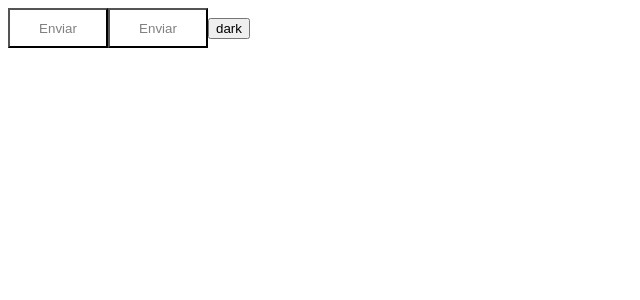
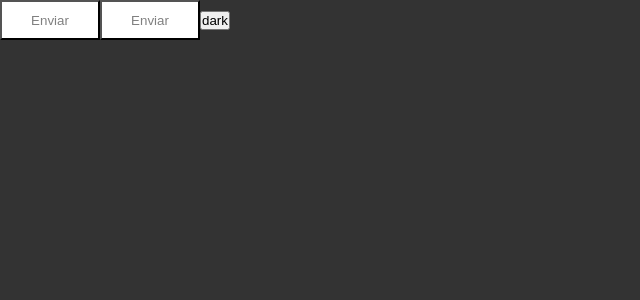
Before and after one commit to Arthur-art/reactjs-ignite-rocketseat-trilha-2022, a React (Vite) app in the folder Project/ignite-timer/: page / in a window 1280 px wide. Shown: the top 300 px of the page, without its empty margins (0-640 px from the left). Built offline with nearby package versions, Linux system fonts and the light colour scheme.

Commit message:
Trabalhando com estilos globais no styled component

```diff
--- a/Project/ignite-timer/src/App.tsx
+++ b/Project/ignite-timer/src/App.tsx
@@ -1,6 +1,7 @@
 import { useState } from "react"
 import { ThemeProvider } from "styled-components"
 import { Button } from "./components/Button/Button"
+import { GlobalStyle } from "./styles/global"
 import { darkTheme, defaultTheme } from "./styles/themes/default"
 
 
@@ -23,6 +24,7 @@
     <Button variant="secondary"/>
     {state === defaultTheme && <button onClick={handleTheme}>dark</button>}
     {state === darkTheme && <button onClick={handleTheme}>light</button>}
+    <GlobalStyle />
     </ThemeProvider>
   )
 }
--- /dev/null
+++ b/Project/ignite-timer/src/styles/global.ts
@@ -0,0 +1,14 @@
+import { createGlobalStyle } from "styled-components";
+
+export const GlobalStyle = createGlobalStyle`
+    *{
+        margin: 0;
+        padding: 0;
+        box-sizing: border-box;
+    }
+
+    body{
+        background: #333;
+        color: #fff;
+    }
+`;
```
